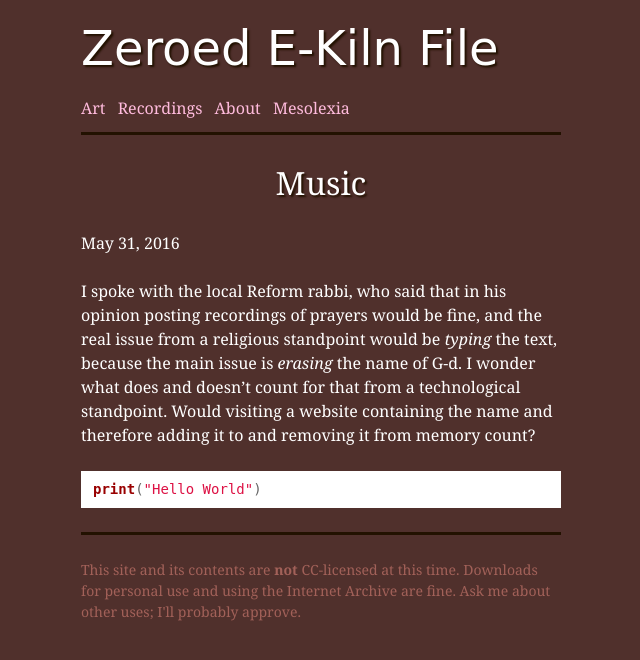
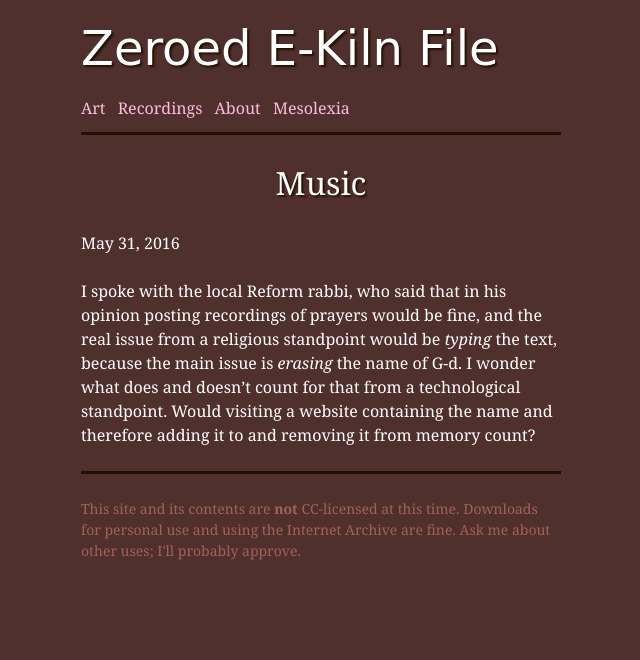
Before and after one commit to ilzolende/ilzolende.github.io, a Jekyll site: the page built from _posts/2016-05-31-music.md, in a window 1280 px wide. Shown: the top 660 px of the page, without its empty margins (319-959 px from the left). Built offline with Jekyll 4.4.1, drawn with Linux system fonts in a browser that asks for light colours; some web fonts are replaced.

```diff
--- a/_posts/2016-05-31-music.md
+++ b/_posts/2016-05-31-music.md
@@ -3,7 +3,3 @@
 title: Music
 ---
 I spoke with the local Reform rabbi, who said that in his opinion posting recordings of prayers would be fine, and the real issue from a religious standpoint would be _typing_ the text, because the main issue is _erasing_ the name of G-d. I wonder what does and doesn't count for that from a technological standpoint. Would visiting a website containing the name and therefore adding it to and removing it from memory count?
-
-{% highlight python %}
-print("Hello World")
-{% endhighlight %}
--- a/_sass/_syntax-highlighting.scss
+++ b/_sass/_syntax-highlighting.scss
@@ -5,6 +5,7 @@
     background: #fff;
     //@extend %vertical-rhythm;
     color: #666;
+    border-radius: 0.25em;
 
     pre {background: none; border-style: none;}
     code {background: none;}
```
Also changed, not shown: 1 other file.
